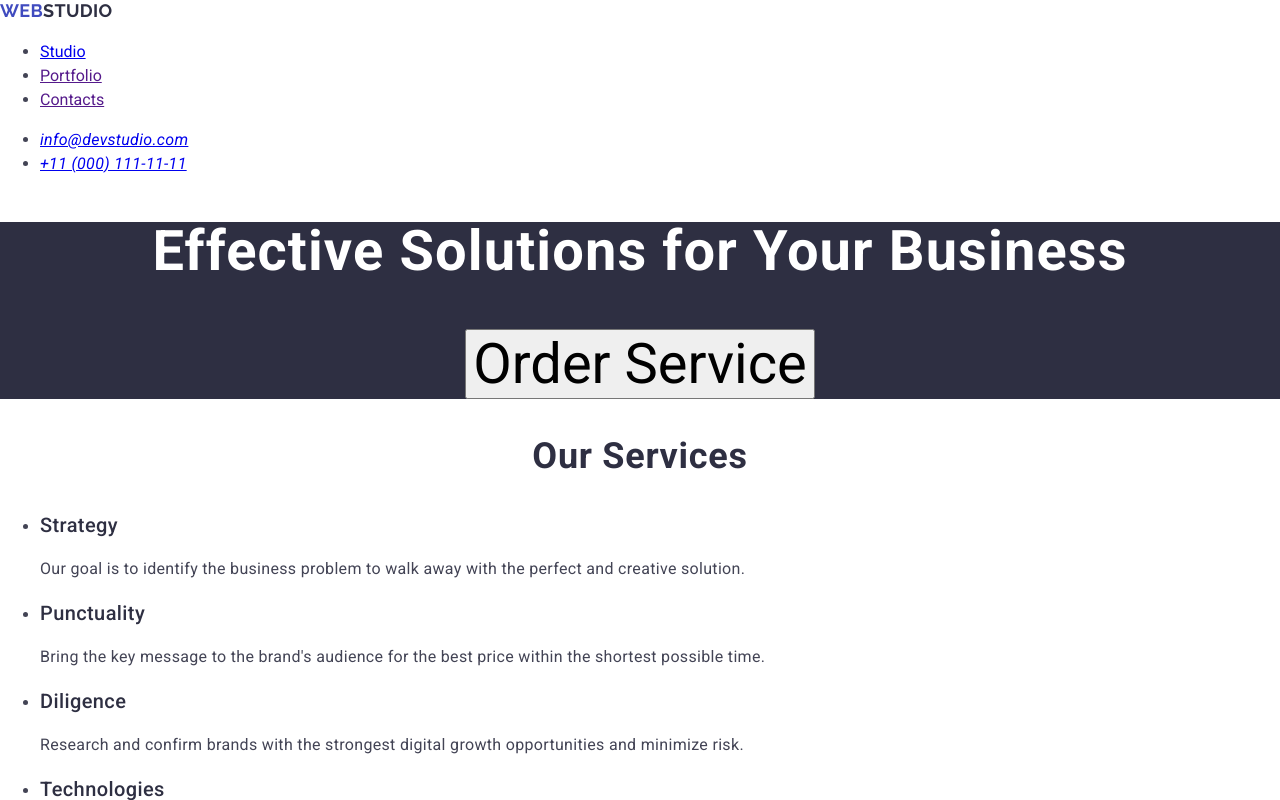
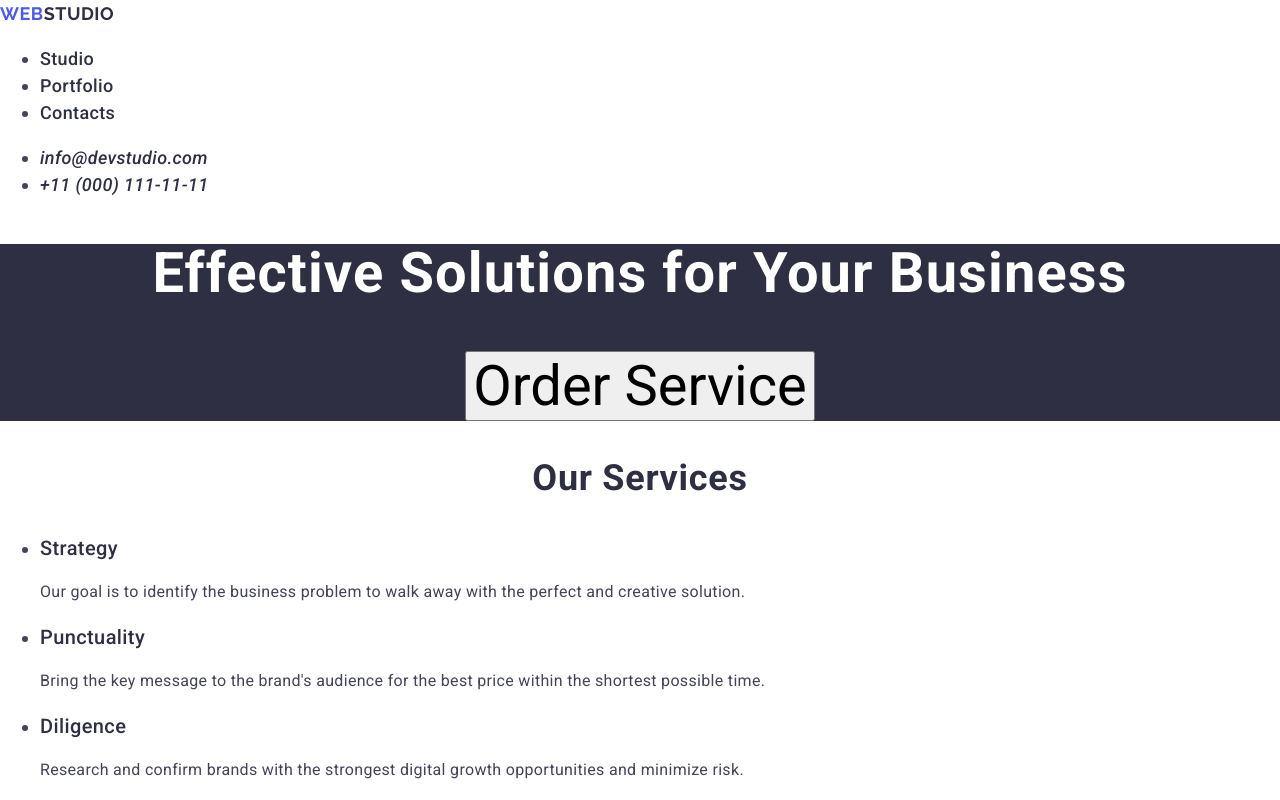
Before and after one commit to ErdemErd/goit-markup-hw-02, a plain HTML site: page index.html in a window 1280 px wide. Shown: the top 800 px of the page. Drawn offline with nearby package versions, Linux system fonts and the light colour scheme.

Commit message:
add index file

```diff
--- a/css/styles.css
+++ b/css/styles.css
@@ -2,9 +2,19 @@ body {
     font-family: "Roboto", sans-serif;
     color:  #434455;
     background-color: #FFFFFF;
+    font-size: 18px;
     line-height: 1.5;
    }
+   a {
+    font-weight: 500;
+    letter-spacing: 0.02em;
+    color: #2e2f42;
+    text-decoration: none;
+   }
+   a:hover {
+    color: #404bbf;
 
+   }
    h1 {
     font-weight: 700;
     font-size: 56px;
@@ -34,18 +44,17 @@ body {
     color: #434455;
    }
 
-
-.logo {
+.header-logo {
     font-family: 'Raleway', sans-serif;
-    font-weight: 500;
+    font-weight: 700;
     font-size: 18px;
     line-height: 1.17;
-    letter-spacing: 0.02em;
+    letter-spacing: 0.03em;
     text-transform: uppercase;
-    color: #2e2f42;
+    color: #4d5ae5;
     text-decoration: none;
 }
-.logo:hover {
+.header-logo:hover {
     color: #404bbf;
 }
 span {
--- a/index.html
+++ b/index.html
@@ -26,10 +26,10 @@ rel="stylesheet"
 </head>
 
 <body>
-    <header>
+    <header id="header">
       <!-- navigation bar -->
       <nav class="navigation">
-      <a class="logo" href="./index.html">Web<span>Studio</span></a>
+      <a class="header-logo" href="./index.html">Web<span>Studio</span></a>
         <ul>
           <li><a class="nav-icons" href="./index.html">Studio</a></li>
           <li><a class="nav-icons" href="">Portfolio</a></li>
```
